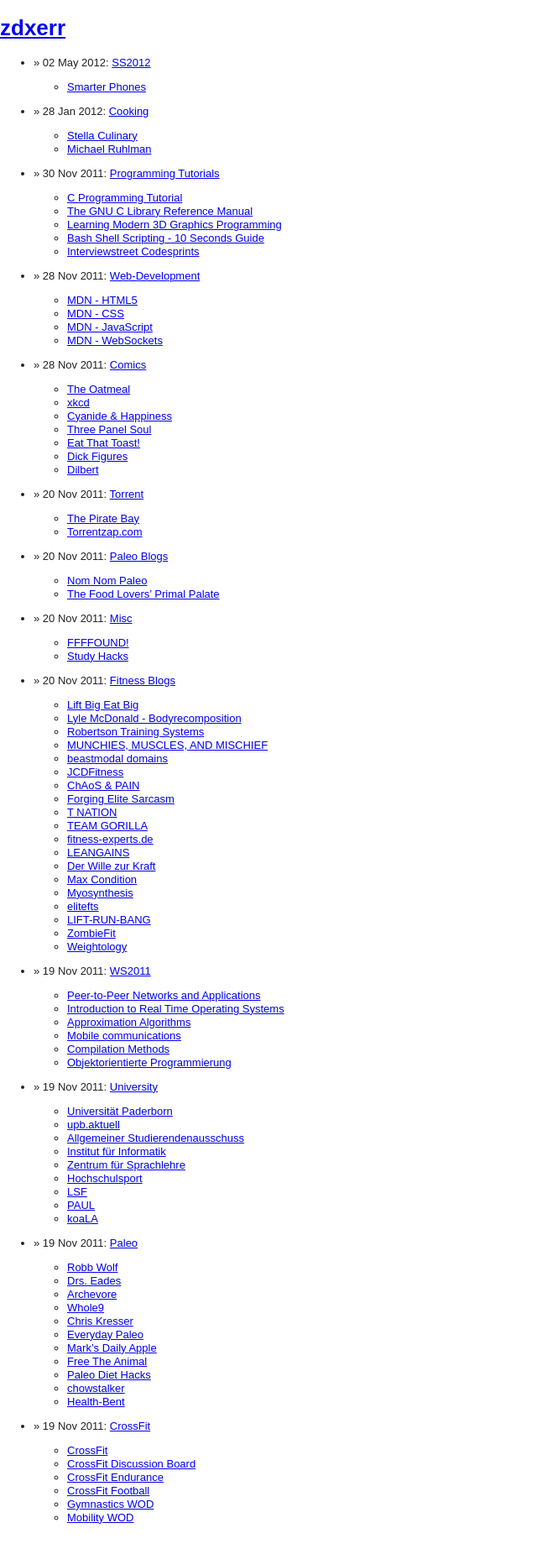
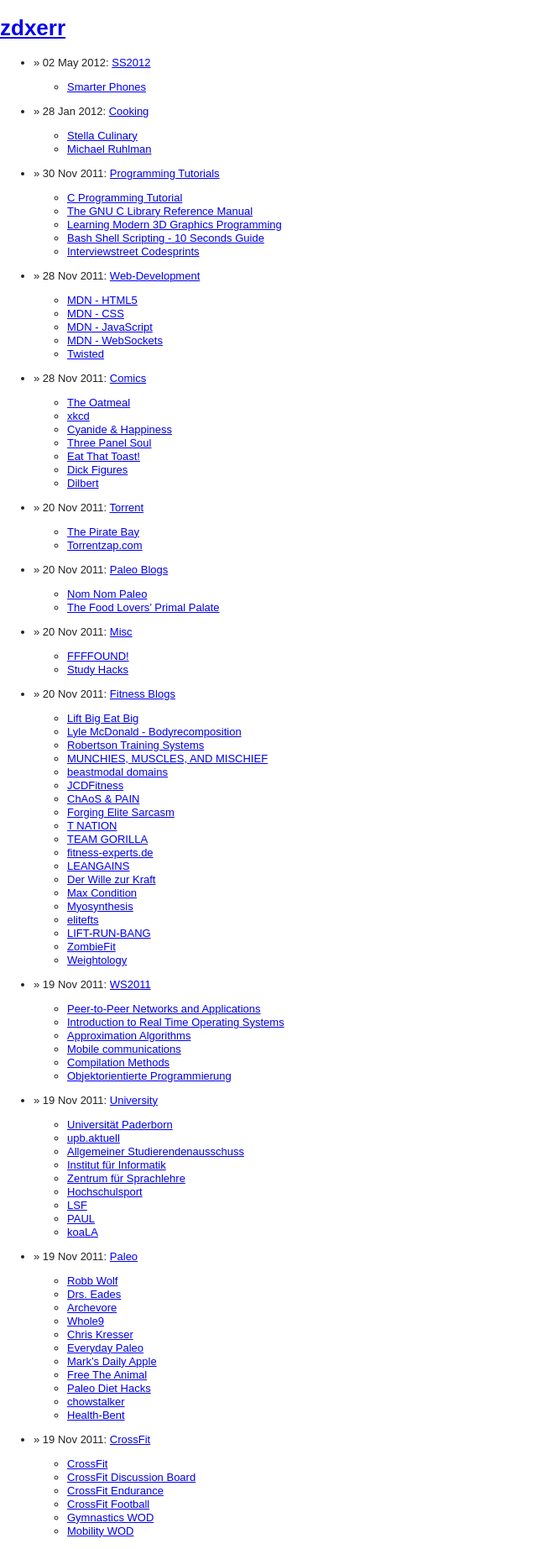
Before and after one commit to zdxerr/zdxerr.github.com, a Jekyll site: the page built from links.html, in a window 1280 px wide. Shown: the whole page at 84% size, without its empty margins (0-640 px from the left). Built offline with Jekyll 4.4.1, drawn with Linux system fonts in a browser that asks for light colours; nearby versions of some CDN libraries; Markdown is read by kramdown in place of the engine named in the settings.

Commit message:
Added Twisted link.

```diff
--- a/_posts/2011-11-28-web-development.markdown
+++ b/_posts/2011-11-28-web-development.markdown
@@ -8,3 +8,4 @@
 - [MDN - CSS](https://developer.mozilla.org/en/CSS/CSS_Reference)
 - [MDN - JavaScript](https://developer.mozilla.org/en/JavaScript)
 - [MDN - WebSockets](https://developer.mozilla.org/en/WebSockets/)
+- [Twisted](http://twistedmatrix.com/)
```
